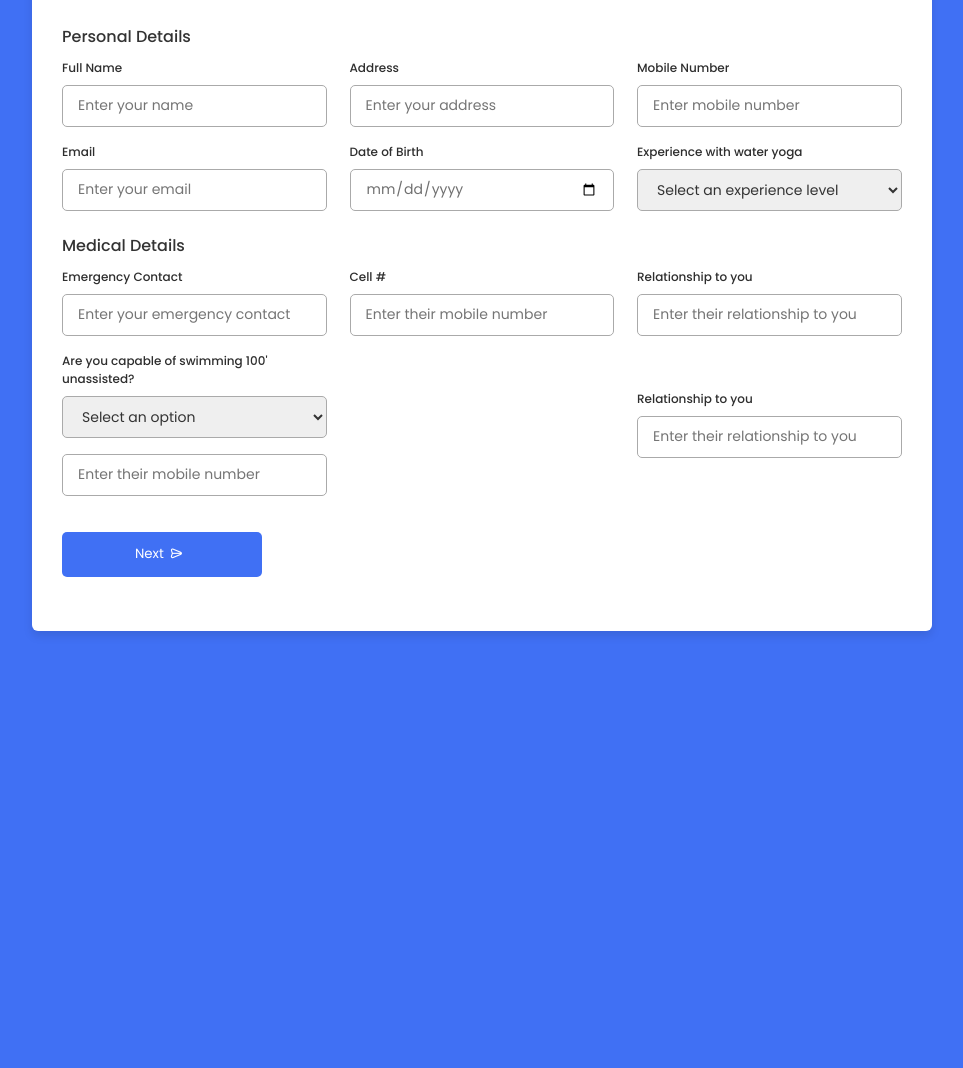
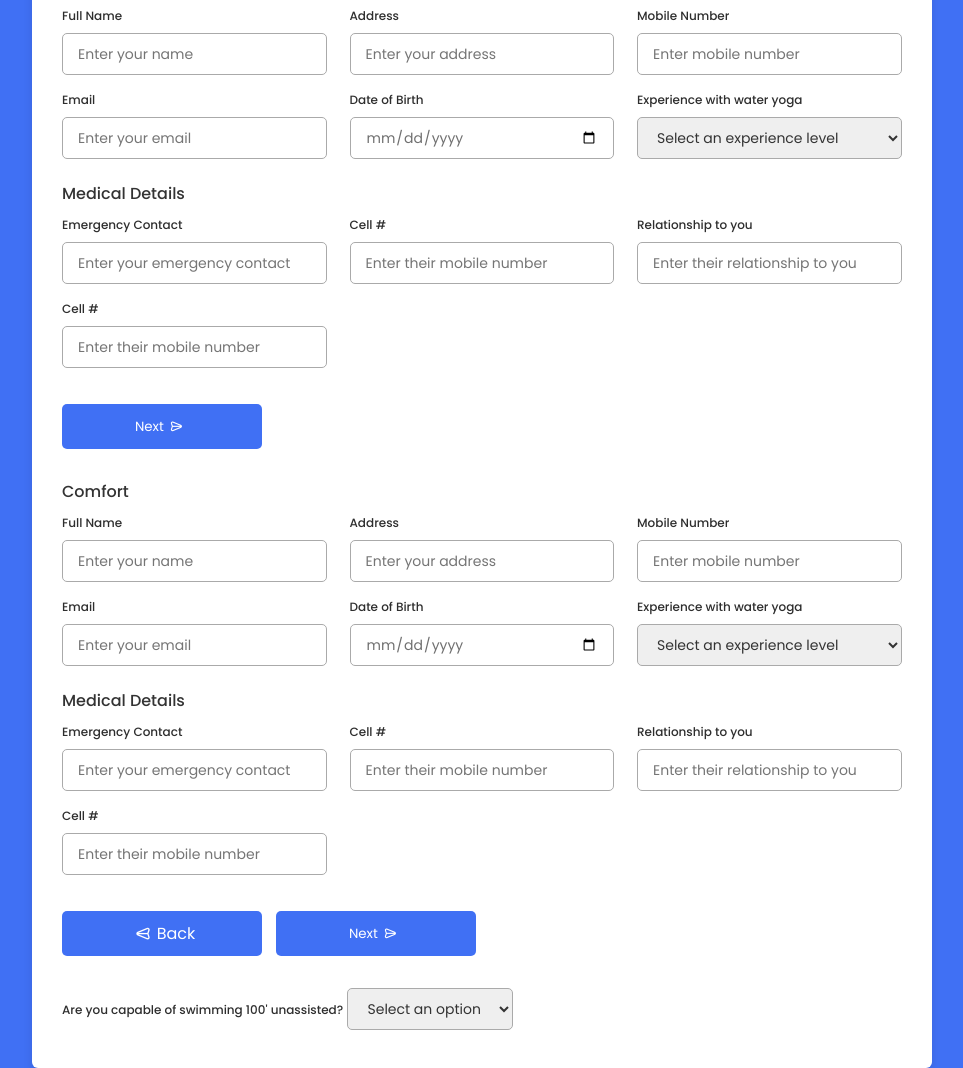
Before and after one commit to pwchusid/CrandallsOnSquam, a plain HTML site: page index.html in a window 1280 px wide. Shown: the part 118-1186 px from the top of the page, without its empty margins (158-1121 px from the left). Before the commit the page ends 800 px from the top, so only its background shows below. Drawn offline with nearby package versions, Linux system fonts and the light colour scheme.

Commit message:
added back tbn

```diff
--- a/index.html
+++ b/index.html
@@ -80,11 +80,67 @@
                         </div>
 
                         <div class="input-field">
-                            <label>Are you capable of swimming 100' unassisted?</label>
-                            <select name="yesorno" id="yesorno">
-                                <option value="default">Select an option</option>
-                                <option value="Yes">Yes</option>
-                                <option value="No">No</option>
+                            <label>Cell #</label>
+                            <input type="number" placeholder="Enter their mobile number" required>
+                        </div>
+                </div>
+
+                <button class="nextBtn">
+                    <span class="btnText">Next</span>
+                    <i class="uil uil-navigator"></i>
+                </button>
+            </div>
+
+            <div class="form second">
+                <div class="details questionnaire">
+                    <span class="title">Comfort</span>
+
+                    <div class="fields">
+                        <div class="input-field">
+                            <label>Full Name</label>
+                            <input type="text" placeholder="Enter your name" required>
+                        </div>
+
+                        <div class="input-field">
+                            <label>Address</label>
+                            <input type="text" placeholder="Enter your address" required>
+                        </div>
+
+                        <div class="input-field">
+                            <label>Mobile Number</label>
+                            <input type="number" placeholder="Enter mobile number" required>
+                        </div>
+
+                        <div class="input-field">
+                            <label>Email</label>
+                            <input type="email" placeholder="Enter your email" required>
+                        </div>
+
+                        <div class="input-field">
+                            <label>Date of Birth</label>
+                            <input type="date" placeholder="Enter your birth date" required>
+                        </div>
+
+                        <div class="input-field">
+                            <label for="experience">Experience with water yoga</label>
+                            <select name="experience" id="experience">
+                                <option value="default">Select an experience level</option>
+                                <option value="new">First Time</option>
+                                <option value="1">Less than a year</option>
+                                <option value="3">One to three years</option>
+                                <option value="5">Three to five years</option>
+                                <option value="over5">More than five years</option>
+                            </select>
+                        </div>
+                </div>
+
+                <div class="details medical">
+                    <span class="title">Medical Details</span>
+
+                    <div class="fields">
+                        <div class="input-field">
+                            <label>Emergency Contact</label>
+                            <input type="text" placeholder="Enter your emergency contact" required>
                         </div>
 
                         <div class="input-field">
@@ -96,12 +152,34 @@
                             <label>Relationship to you</label>
                             <input type="text" placeholder="Enter their relationship to you" required>
                         </div>
+
+                        <div class="input-field">
+                            <label>Cell #</label>
+                            <input type="number" placeholder="Enter their mobile number" required>
+                        </div>
                 </div>
 
-                <button class="nextBtn">
-                    <span class="btnText">Next</span>
-                    <i class="uil uil-navigator"></i>
-                </button>
+                <div class="buttons">
+                    <div class="backBtn">
+                        <i class="uil uil-navigator"></i>
+                        <span class="btnText">Back</span>
+                    </div>
+
+                    <button class="nextBtn">
+                        <span class="btnText">Next</span>
+                        <i class="uil uil-navigator"></i>
+                    </button>
+                </div>
+
+
+        </div>
+    </div>
+            <div class="input-field">
+                <label>Are you capable of swimming 100' unassisted?</label>
+                <select name="yesorno" id="yesorno">
+                    <option value="default">Select an option</option>
+                    <option value="Yes">Yes</option>
+                    <option value="No">No</option>
             </div>
         </form>
     </div>
--- a/style.css
+++ b/style.css
@@ -124,7 +124,7 @@ form .fields .input-field{
     color: #333;
 }
 
-.container form button{
+.container form button, .backBtn{
     display: flex;
     align-items: center;
     justify-content: center;
@@ -141,10 +141,31 @@ form .fields .input-field{
     cursor: pointer;
 }
 
+.container form button,
+.container form .backBtn{
+    font-style: 14px;
+    font-weight: 400;
+
+}
+
 form button:hover{
     background-color: #265df2;
 }
 
-form button i{
+form button i,
+form .backBtn i{
     margin: 0 6px;
 }
+
+form .backBtn i{
+    transform: rotate(180deg);
+}
+
+form .buttons {
+    display: flex;
+    align-items: center;
+}
+
+form .buttons button , .backBtn{
+    margin-right: 14px;
+}
```
